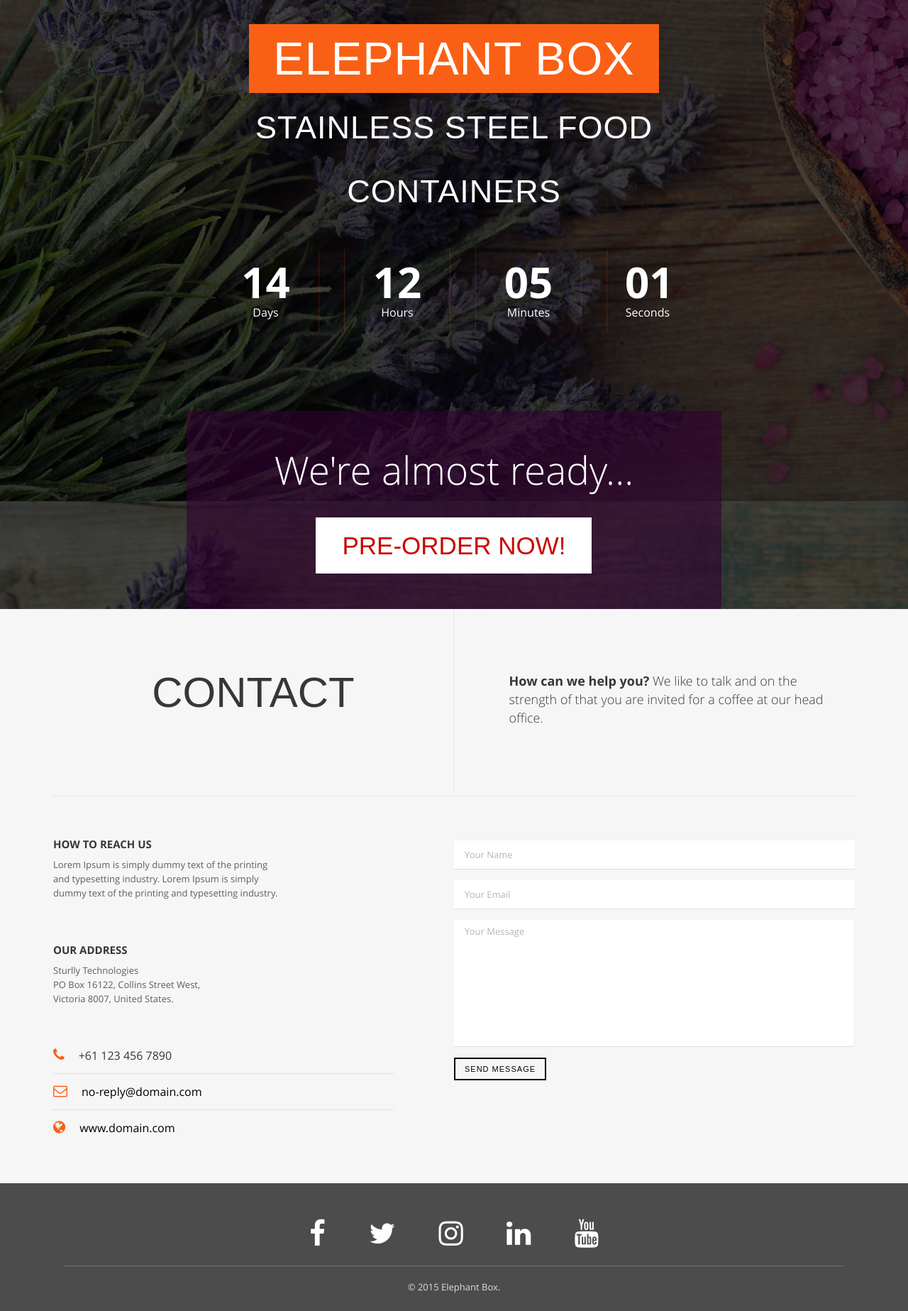
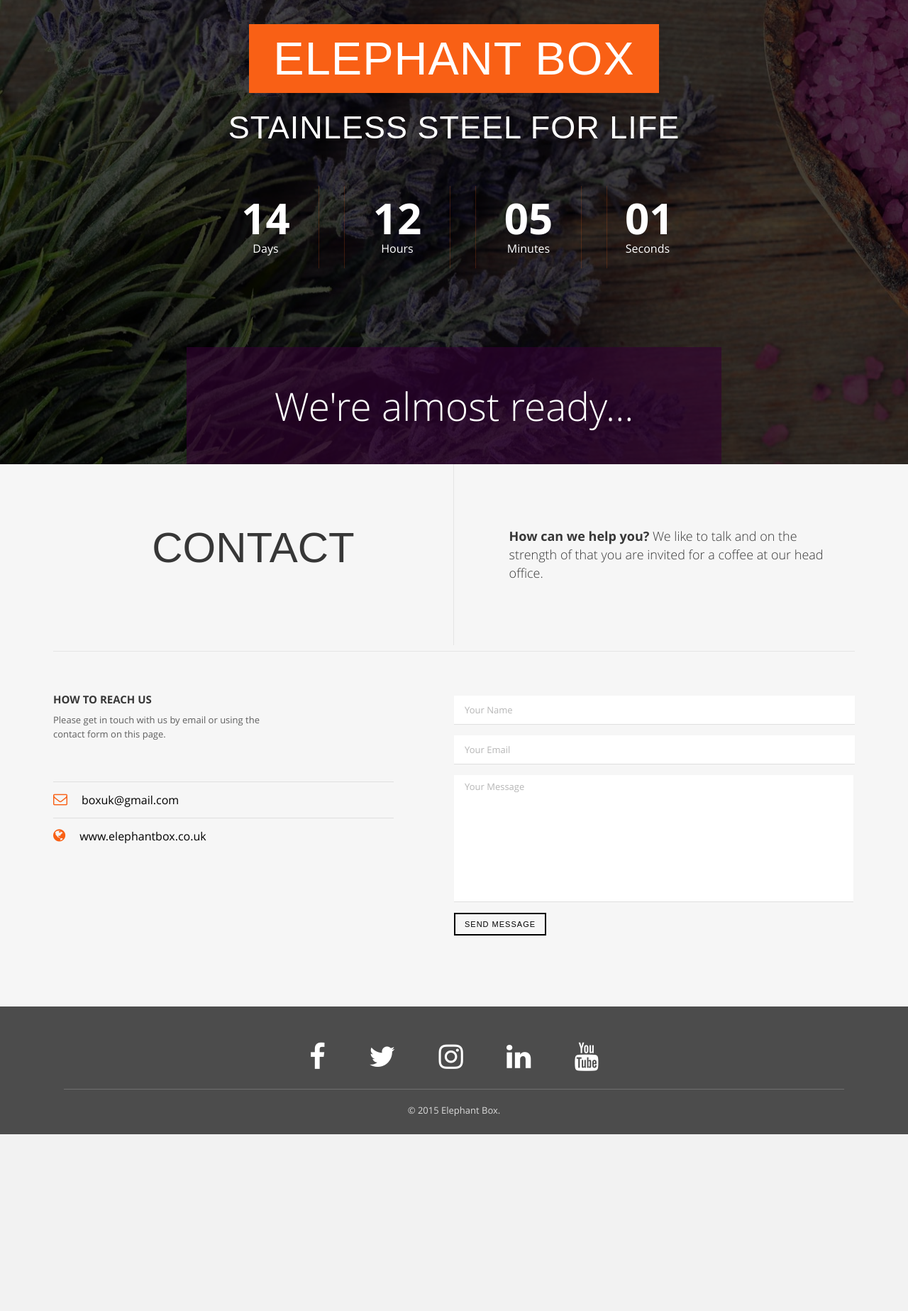
Before and after one commit to otherland/elephantbox, a Django app: page /contact/ in a window 1280 px wide. Shown: the part 374-2221 px from the top of the page at 71% size. After the commit the page ends 1972 px from the top, so only its background shows below. Run offline with Django 3.2, Linux system fonts and the light colour scheme; some libraries are stand-ins or nearby versions; some web fonts are replaced.

Commit message:
changed box images as requested in email from Liz. updated text in about, faq and contact pages. removed pre-order button for now.

```diff
--- a/ebox/templates/campaign/about_widget.html
+++ b/ebox/templates/campaign/about_widget.html
@@ -13,7 +13,7 @@
                             <div class="col-md-6 col-sm-6">
                                 <div class="margin-left">
                                     <h6>The Story</h6>
-                                    <p class="margin-top-med margin-bottom-med"><strong>Elephant Box is the first UK based company to develop a range of stainless steel food containers for the UK & European market. Our company was born from a simple goal. To create products that mean people can stop buying and using plastic.</strong></p>
+                                    <p class="margin-top-med margin-bottom-med"><strong>Elephant Box is the first UK based company to develop a range of stainless steel food containers for the UK & European market. Our company was born from a simple goal. To create quality products that mean people can stop buying and using plastic.</strong></p>
                                     <p>Back in 2010 an alternative to plastic for storing food was few and far between. Not only did Joy and I know plastic was harmful to both humans and the planet, things made of plastic just didn't last as well. We decided if Joy couldnt find a proper lunchbox for her kids to take to school, then we’d better go ahead and get one manufactured. Elephant Box was born...</p>
                                     <!--a class="small-button inner-link" href="#">Read More</a-->
                                 </div>
--- a/ebox/templates/campaign/contact.html
+++ b/ebox/templates/campaign/contact.html
@@ -18,19 +18,14 @@
                     <div class="row contact-info os-animation" data-os-animation="fadeInUp">
                         <div class="col-md-6 col-sm-6 left-part">
                             <div class="head"> <span class="contact-title">how to reach us</span>
-                                <p class="content contact-text">Lorem Ipsum is simply dummy text of the printing and typesetting industry. Lorem Ipsum is simply dummy text of the printing and typesetting industry.</p>
+                                <p class="content contact-text">Please get in touch with us by email or using the contact form on this page.</p>
                             </div>
-                            <div class="head"> <span class="contact-title">our address</span>
-                                <p class="content contact-text address">Sturlly Technologies<br>
-                                    PO Box 16122, Collins Street West,<br>
-                                    Victoria 8007, United States.</p>
-                            </div>
+
                             <ul class="icon-list">
-                                <li><i class="fa fa-phone"></i>+61 123 456 7890</li>
                                 <li class="divider"></li>
-                                <li><i class="fa fa-envelope-o"></i><a href="mailto:no-reply@domain.com">no-reply@domain.com</a></li>
+                                <li><i class="fa fa-envelope-o"></i><a href="mailto:no-reply@domain.com">boxuk@gmail.com</a></li>
                                 <li class="divider"></li>
-                                <li><i class="fa fa-globe"></i><a href="javascript:;">www.domain.com</a></li>
+                                <li><i class="fa fa-globe"></i><a href="{% url 'index' %}">www.elephantbox.co.uk</a></li>
                             </ul>
                         </div>
                         <div class="col-md-6 col-sm-6 right-part">
--- a/ebox/templates/campaign/header.html
+++ b/ebox/templates/campaign/header.html
@@ -33,7 +33,7 @@
                                 </div>
                                     <h1 class="intro">
                                     <span class="highlight">ELEPHANT BOX</span><br>
-                                        Stainless Steel Food Containers</h1>
+                                        stainless steel for life</h1>
 
                                 </div>
 
@@ -45,7 +45,7 @@
     <div class="col-md-8 col-sm-8 book-a-table">
             We're almost ready...<br>
             <!--a href="https://www.crowdfunder.com/" target="_blank" class="highlight-button inner-link" id="preorder">Pre-Order Now!</a-->
-            <a href="{% url "shop" %}" class="highlight-button inner-link" id="preorder">Pre-Order Now!</a>
+            <!--a href="{% url "shop" %}" class="highlight-button inner-link" id="preorder">Pre-Order Now!</a-->
         </div>
     </div>
 </div>
--- a/ebox/templates/campaign/index.html
+++ b/ebox/templates/campaign/index.html
@@ -11,6 +11,4 @@
 
         {% include "campaign/about_widget.html" %}
 
-
-        {% include "campaign/testimonial_widget.html" %}
 {% endblock content %}
--- a/ebox/templates/campaign/info.html
+++ b/ebox/templates/campaign/info.html
@@ -3,7 +3,7 @@
                 <div class="container">
                     <div class="row display-inline">
                         <div class=" clear-both">
-                            <div class="col-md-12 col-sm-12 description dark-gray-text big text-justify"><p></p><p>Fed up with buying plastic?</p>Elephant Box is a brand new, never-seen-before stainless steel lunch box. A revolutionary real alternative to plastic containers.</p><p>We’ll be launching our Crowdfunder campaign at the end of April, giving you the chance to <strong><a href="https://www.crowdfunder.com/" target="_blank">pre-order an Elephant Box</a></strong> or to take advantage of one of our other tempting incentives.</p></div>
+                            <div class="col-md-12 col-sm-12 description dark-gray-text big text-justify"><p></p><p>Fed up with buying plastic?</p>Elephant Box is a brand new, never-seen-before stainless steel lunch box. A revolutionary real alternative to plastic containers.</p><p>We’ll be launching our Crowdfunder campaign at the end of April, giving you the chance to <strong><a href="#">pre-order an Elephant Box</a></strong> or to take advantage of one of our other tempting incentives.</p></div>
                         </div>
                     </div></div>
 
```
Also changed, not shown: ebox/templates/campaign/faq.html (+6 -4 lines), ebox/static/img/19.JPG, ebox/static/img/21 (copy).JPG (added), ebox/static/img/21.JPG, ebox/static/img/7.JPG (deleted), ebox/static/img/x.JPG (added).
